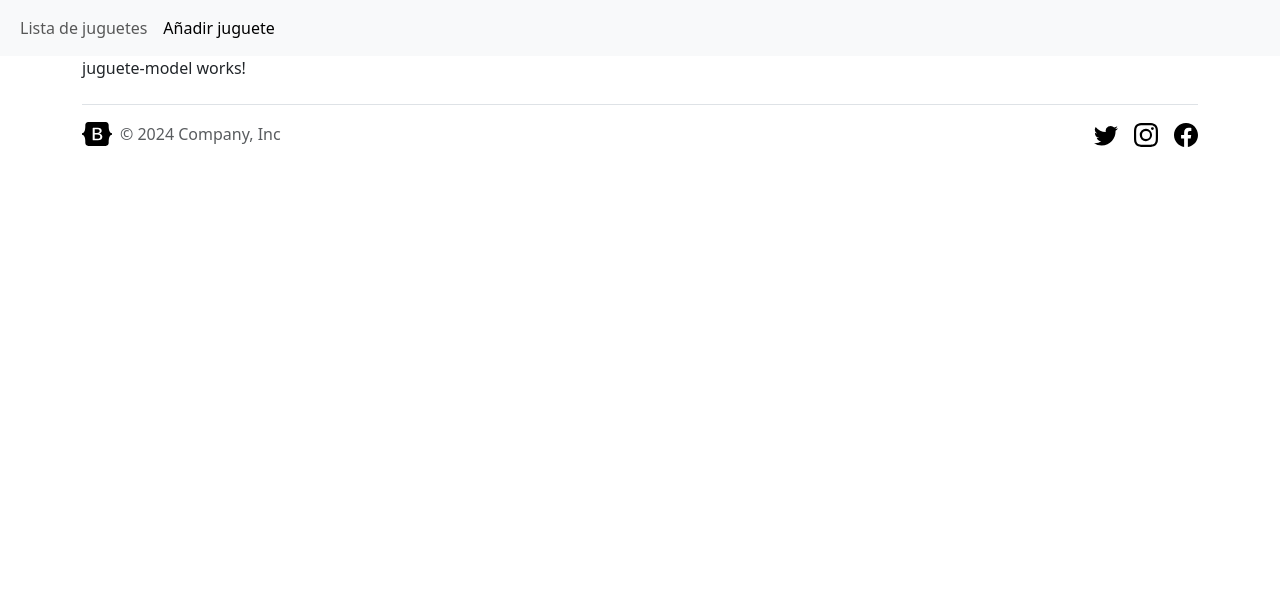
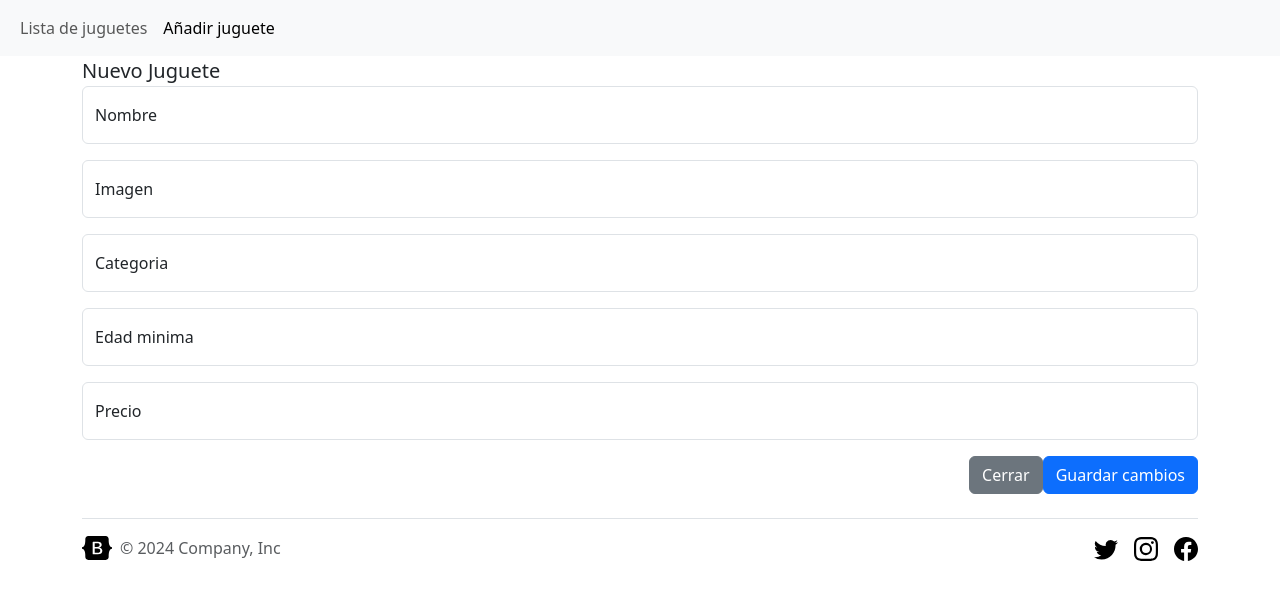
Before and after one commit to CRodrigo47/EjercicioApiCRUD-Angular, an Angular app: page /juguetes/add in a window 1280 px wide. Shown: the top 600 px of the page. Built offline with nearby package versions, Linux system fonts and the light colour scheme.

Commit message:
Juguete Model terminado. Algunos ajustes en la lista.

```diff
--- a/angular.json
+++ b/angular.json
@@ -97,5 +97,8 @@
         }
       }
     }
+  },
+  "cli": {
+    "analytics": false
   }
 }
--- a/package.json
+++ b/package.json
@@ -31,7 +31,7 @@
   },
   "devDependencies": {
     "@angular-devkit/build-angular": "^18.2.11",
-    "@angular/cli": "^18.2.11",
+    "@angular/cli": "^18.2.12",
     "@angular/compiler-cli": "^18.2.0",
     "@angular/localize": "^18.2.0",
     "@types/jasmine": "~5.1.0",
--- a/src/app/components/juguete-list/juguete-list.component.css
+++ b/src/app/components/juguete-list/juguete-list.component.css
@@ -0,0 +1,8 @@
+.card{
+    transition-duration: .3s;
+}
+
+.card:hover{
+    cursor: pointer;
+    box-shadow: 0px 0px 20px red;
+}
--- a/src/app/components/juguete-list/juguete-list.component.html
+++ b/src/app/components/juguete-list/juguete-list.component.html
@@ -4,17 +4,17 @@
     <h1 class="py-3 border-bottom">API DE JUGUETES</h1>
   </div>
   @for (juguete of this.juguetes; track juguete._id) {
-  <div class="col-md-6 col-l-4 col-xl-3 d-flex justify-content-center">
-    <div class="card my-3" style="width: 18rem">
-      <div class="card-title bg-primary text-white" style="min-height: 4rem;">
-        <h4 class="text-center">{{ juguete.nombre }}</h4>
+  <div class="col-md-6 col-lg-3 d-flex justify-content-center" routerLink="/juguetes/edit/{{juguete._id}}">
+    <div class="card my-3" style="width: 18rem" >
+      <div class="card-title bg-primary text-white align-content-center" style="min-height: fit-content; font-family:'Trebuchet MS', 'Lucida Sans Unicode', 'Lucida Grande', 'Lucida Sans', Arial, sans-serif ;">
+        <h4 class="text-center p-2">{{ juguete.nombre }}</h4>
       </div>
       <div class="card-image d-flex justify-content-center" style="height: 80%">
         <img
           src="{{ juguete.imagen }}"
           alt="{{ juguete.nombre }}"
-          class="img-fluid object-fit-contain"
-          style="max-height: 100%; max-width: 100%"
+          class="img-fluid object-fit-contain p-2"
+          style="max-height: 100%; max-width: 100%;"
         />
       </div>
       <div class="card-body align-items-bottom border-top">
--- a/src/app/components/juguete-list/juguete-list.component.ts
+++ b/src/app/components/juguete-list/juguete-list.component.ts
@@ -1,11 +1,12 @@
 import { Component, inject } from '@angular/core';
 import { Juguete } from '../../common/juguete';
 import { JugueteServiceService } from '../../services/juguete-service.service';
+import { RouterLink } from '@angular/router';
 
 @Component({
   selector: 'app-juguete-list',
   standalone: true,
-  imports: [],
+  imports: [RouterLink],
   templateUrl: './juguete-list.component.html',
   styleUrl: './juguete-list.component.css',
 })
--- a/src/app/components/juguete-model/juguete-model.component.html
+++ b/src/app/components/juguete-model/juguete-model.component.html
@@ -1 +1,84 @@
-<p>juguete-model works!</p>
+@defer (when this.cargandoFormulario) {
+<div class="modal-dialog">
+  <div class="modal-content">
+    <div class="modal-header">
+      <h5 class="modal-title">
+        {{ id ? nombre.value : "Nuevo Juguete" }}
+      </h5>
+    </div>
+    <div class="modal-body">
+      <form [formGroup]="formJuguete" (ngSubmit)="onSubmit()">
+        <div class="form-floating mb-3">
+          <input
+            formControlName="nombre"
+            type="text"
+            class="form-control"
+            id="nombre"
+            placeholder="Nombre del juguete"
+          />
+          <label for="nombre">Nombre</label>
+        </div>
+        <div class="form-floating mb-3">
+          <input
+            type="text"
+            class="form-control"
+            formControlName="imagen"
+            id="imagen"
+            placeholder="URL de la imagen"
+          />
+          <label for="imagen">Imagen</label>
+        </div>
+        <div class="form-floating mb-3">
+          <input
+            type="text"
+            class="form-control"
+            formControlName="categoria"
+            id="categoria"
+            placeholder="Categoria del juguete"
+          />
+          <label for="categoria">Categoria</label>
+        </div>
+        <div class="form-floating mb-3">
+          <input
+            type="number"
+            class="form-control"
+            formControlName="edadMinima"
+            id="edadMinima"
+            placeholder="0"
+          />
+          <label for="edadMinima">Edad minima</label>
+        </div>
+        <div class="form-floating mb-3">
+          <input
+            type="number"
+            class="form-control"
+            formControlName="precio"
+            id="precio"
+            placeholder="0"
+          />
+          <label for="precio">Precio</label>
+        </div>
+      </form>
+    </div>
+    <div class="modal-footer">
+      <button
+        type="button"
+        class="btn btn-secondary"
+        (click)="activeModal.dismiss()"
+      >
+        Cerrar
+      </button>
+      <button type="submit" class="btn btn-primary" (click)="onSubmit()">
+        Guardar cambios
+      </button>
+    </div>
+  </div>
+</div>
+
+}@placeholder {
+<div class="d-flex justify-content-center">
+  <div class="spinner-border text-danger" role="status">
+    <span class="visually-hidden">Loading...</span>
+  </div>
+</div>
+}
--- a/src/app/components/juguete-model/juguete-model.component.ts
+++ b/src/app/components/juguete-model/juguete-model.component.ts
@@ -1,4 +1,5 @@
-import { Component, inject, Input } from '@angular/core';
+import { Juguete } from './../../common/juguete';
+import { Component, inject, Input, OnInit } from '@angular/core';
 import { JugueteServiceService } from '../../services/juguete-service.service';
 import {
   FormBuilder,
@@ -8,16 +9,95 @@ import {
   FormControl,
   Validators,
 } from '@angular/forms';
+import { Router } from '@angular/router';
+import { NgbActiveModal, NgbModule } from '@ng-bootstrap/ng-bootstrap';
 
 @Component({
   selector: 'app-juguete-model',
   standalone: true,
-  imports: [],
+  imports: [ReactiveFormsModule, NgbModule],
+  providers: [NgbActiveModal],
   templateUrl: './juguete-model.component.html',
-  styleUrl: './juguete-model.component.css'
+  styleUrl: './juguete-model.component.css',
 })
-export class JugueteModelComponent {
-@Input('id') id!: string;
-private readonly jugueteService: JugueteServiceService = inject(JugueteServiceService)
-private readonly formBuilder: FormBuilder = inject(FormBuilder)
+export class JugueteModelComponent implements OnInit {
+  @Input('id') id!: string;
+  cargandoFormulario = false
+
+  private readonly router = inject(Router);
+  activeModal = inject(NgbActiveModal);
+  private readonly jugueteService: JugueteServiceService = inject(
+    JugueteServiceService
+  );
+  private readonly formBuilder: FormBuilder = inject(FormBuilder);
+
+  formJuguete: FormGroup = this.formBuilder.group({
+    _id: [''],
+    nombre: [''],
+    imagen: [''],
+    categoria: [''],
+    edadMinima: [],
+    precio: [],
+  });
+
+  get nombre(): any {
+    return this.formJuguete.get('nombre');
+  }
+  get imagen(): any {
+    return this.formJuguete.get('imagen');
+  }
+  get categoria(): any {
+    return this.formJuguete.get('categoria');
+  }
+  get edadMinima(): any {
+    return this.formJuguete.get('edadMinima');
+  }
+  get precio(): any {
+    return this.formJuguete.get('precio');
+  }
+
+  onSubmit() {
+    if (this.id) {
+      this.jugueteService
+        .updateJuguete(this.formJuguete.getRawValue())
+        .subscribe({
+          next: (value) => {
+            console.log(value);
+          },
+          complete: () => {
+            console.log('Updated');
+            this.activeModal.dismiss();
+            this.router.navigateByUrl('/juguetes/list');
+          },
+          error: (err) => console.error(err),
+        });
+    } else {
+      this.jugueteService.addJuguete(this.formJuguete.getRawValue()).subscribe({
+        next: (value) => {
+          console.log(value);
+        },
+        complete: () => {
+          console.log('Created');
+          this.router.navigateByUrl('/juguetes/list');
+        },
+        error: (err) => console.error(err),
+      });
+    }
+  }
+
+  ngOnInit() {
+    if (this.id){
+      this.jugueteService.getJuguete(this.id).subscribe({
+        next: (value) => {
+          this.formJuguete.setValue(value);
+          this.cargandoFormulario = true
+        },
+        error: (err) => console.error(err),
+      });
+    }
+    else{
+      this.formJuguete.reset();
+      this.cargandoFormulario=true
+    }
+  }
 }
--- a/src/app/services/juguete-service.service.ts
+++ b/src/app/services/juguete-service.service.ts
@@ -16,7 +16,7 @@ export class JugueteServiceService {
     return this.http.get<Juguetes>(this.baseURL + "alljuguetes")
   }
 
-  getJuguete(id: number):Observable<Juguete>{
+  getJuguete(id: string):Observable<Juguete>{
     return this.http.get<Juguete>(this.baseURL + "juguete/" + id)
   }
 
@@ -25,7 +25,7 @@ export class JugueteServiceService {
   }
 
   updateJuguete(juguete: Juguete): Observable<ApiResponseStatus>{
-    return this.http.put<ApiResponseStatus>(this.baseURL + "update/" + juguete._id, juguete)
+    return this.http.patch<ApiResponseStatus>(this.baseURL + "update/" + juguete._id, juguete)
   }
 
   deleteJuguete(id: string): Observable<ApiResponseStatus>{
```
Also changed, not shown: 1 other file (tests, documents, lock files or other folders).
